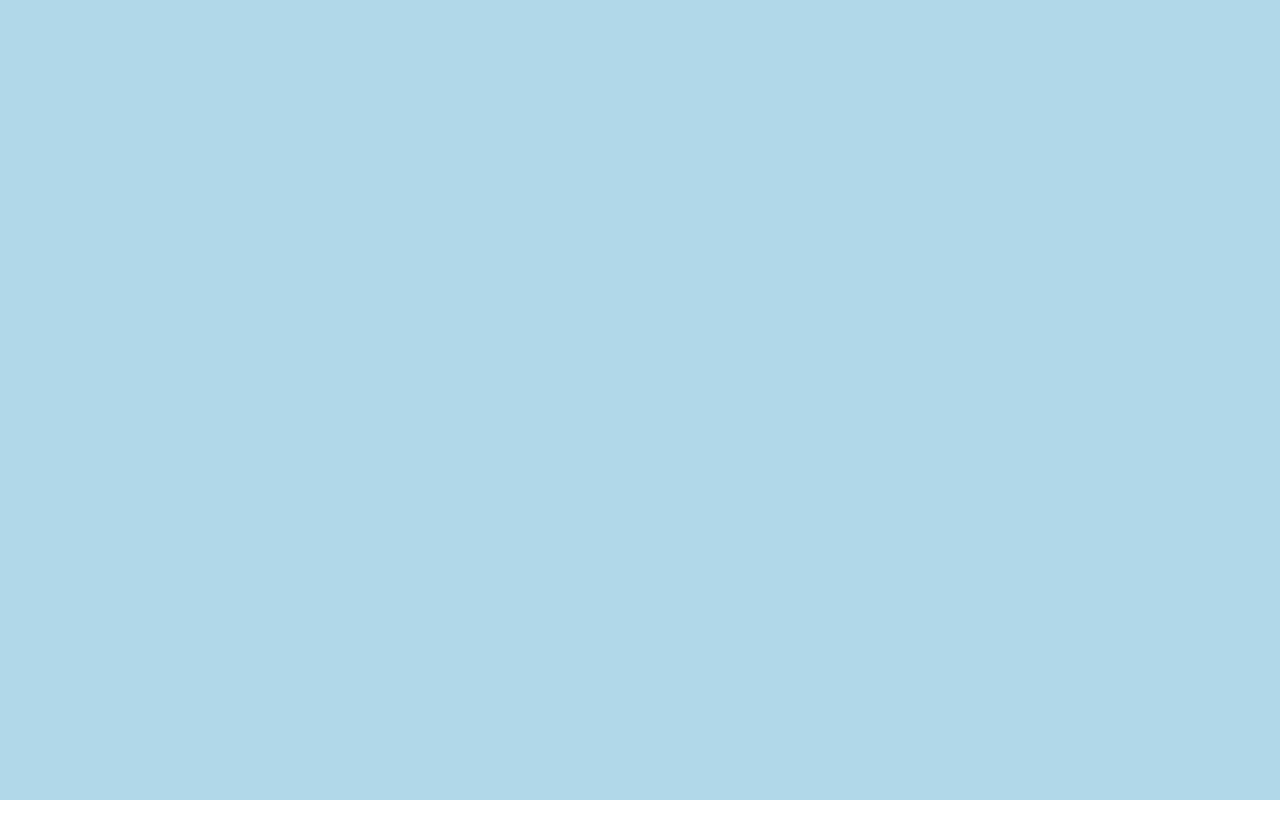
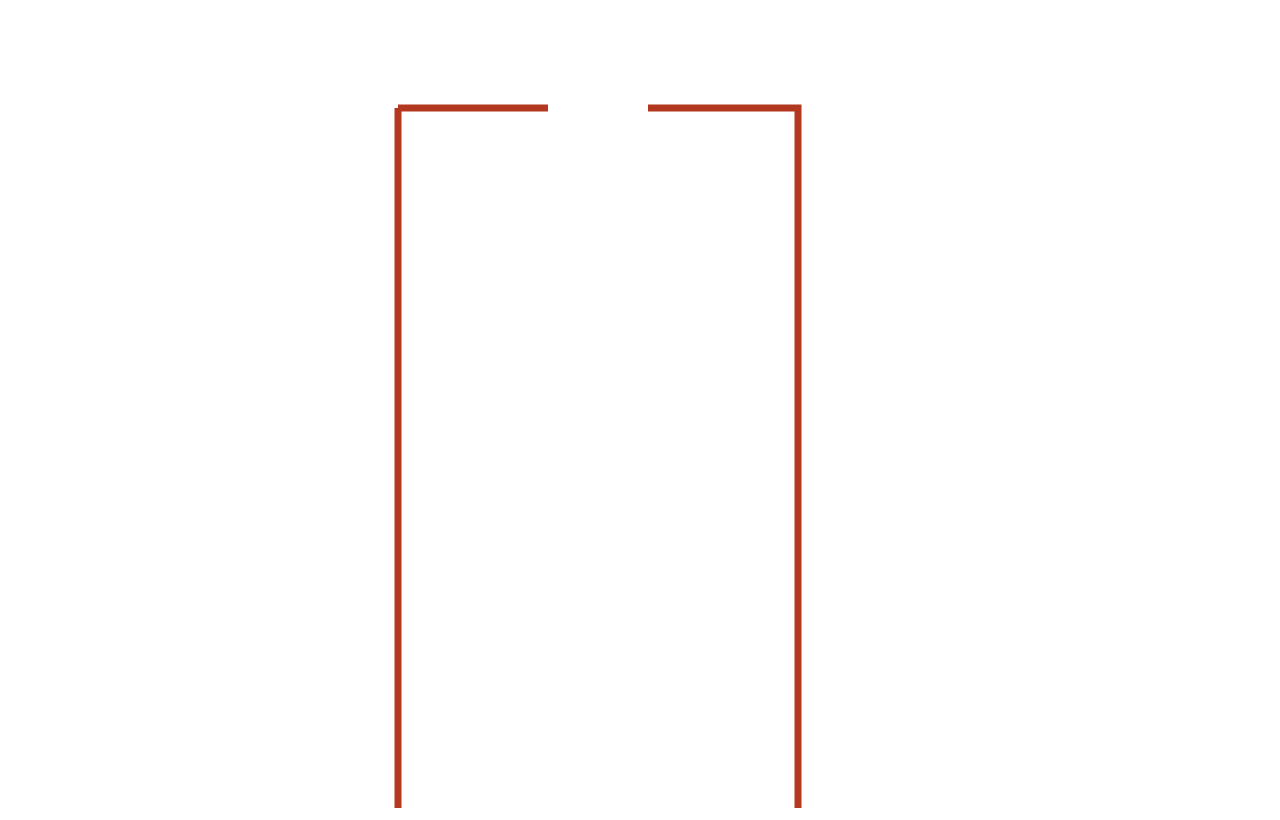
Before and after one commit to trickyartem/hockey_game, a website built with webpack: page public/index.html in a window 1280 px wide. Built offline with nearby package versions, Linux system fonts and the light colour scheme.

Commit message:
made game field

```diff
--- a/public/index.html
+++ b/public/index.html
@@ -2,7 +2,7 @@
 <html lang="en">
 <head>
     <meta charset="UTF-8">
-    <title>Template</title>
+    <title>Hockey game</title>
     <meta name="viewport" content="width=device-width, initial-scale=1.0">
 </head>
 <body>
--- /dev/null
+++ b/src/canvas.ts
@@ -0,0 +1,35 @@
+import {coordinates} from "./player";
+
+export class Game_field {
+    public readonly canvas = document.createElement('canvas');
+    public readonly c = this.canvas.getContext('2d');
+    private readonly field_coordinates: coordinates = {x: 0, y: 0};
+
+    constructor() {
+        this.field_coordinates.x = (window.innerWidth / 2) - 250;
+        this.field_coordinates.y = 100;
+        this.canvas.width = window.innerWidth;
+        this.canvas.height = window.innerHeight;
+
+        document.body.appendChild(this.canvas);
+    }
+
+    display() {
+        const {x, y} = this.field_coordinates;
+
+        this.c.beginPath();
+        this.c.lineWidth = 7;
+        this.c.strokeStyle = '#B2391F';
+        this.c.moveTo(x, y);
+        this.c.lineTo(x + 150, y);
+        this.c.moveTo(x + 250, y);
+        this.c.lineTo(x + 400, y);
+        this.c.lineTo(x + 400, y + 800);
+        this.c.lineTo(x + 250, y + 800);
+        this.c.moveTo(x + 150, y + 800);
+        this.c.lineTo(x, y + 800);
+        this.c.lineTo(x, y);
+        this.c.stroke();
+        this.c.closePath();
+    }
+}
--- a/src/index.ts
+++ b/src/index.ts
@@ -1,12 +1,5 @@
-const canvas = document.createElement('canvas');
-const c = canvas.getContext('2d');
-canvas.height = innerHeight
-canvas.width = innerWidth
+import {Game_field} from "./canvas";
 
-canvas.style.position = "fixed";
-canvas.style.top = "0px";
-canvas.style.left = "0px";
-canvas.style.background = "lightblue";
+const game_field = new Game_field();
 
-document.body.appendChild(canvas);
-console.log("HELP ME PLS");
+game_field.display();
--- /dev/null
+++ b/src/player.ts
@@ -0,0 +1,18 @@
+export interface coordinates {
+    x: number,
+    y: number
+}
+
+let mouse: coordinates = {x: undefined, y: undefined};
+
+addEventListener('mousemove', e => {
+    mouse.x = e.clientX;
+    mouse.y = e.clientY;
+});
+
+console.log(mouse.x, mouse.y);
+export class Player {
+    constructor() {
+
+    }
+}
```
